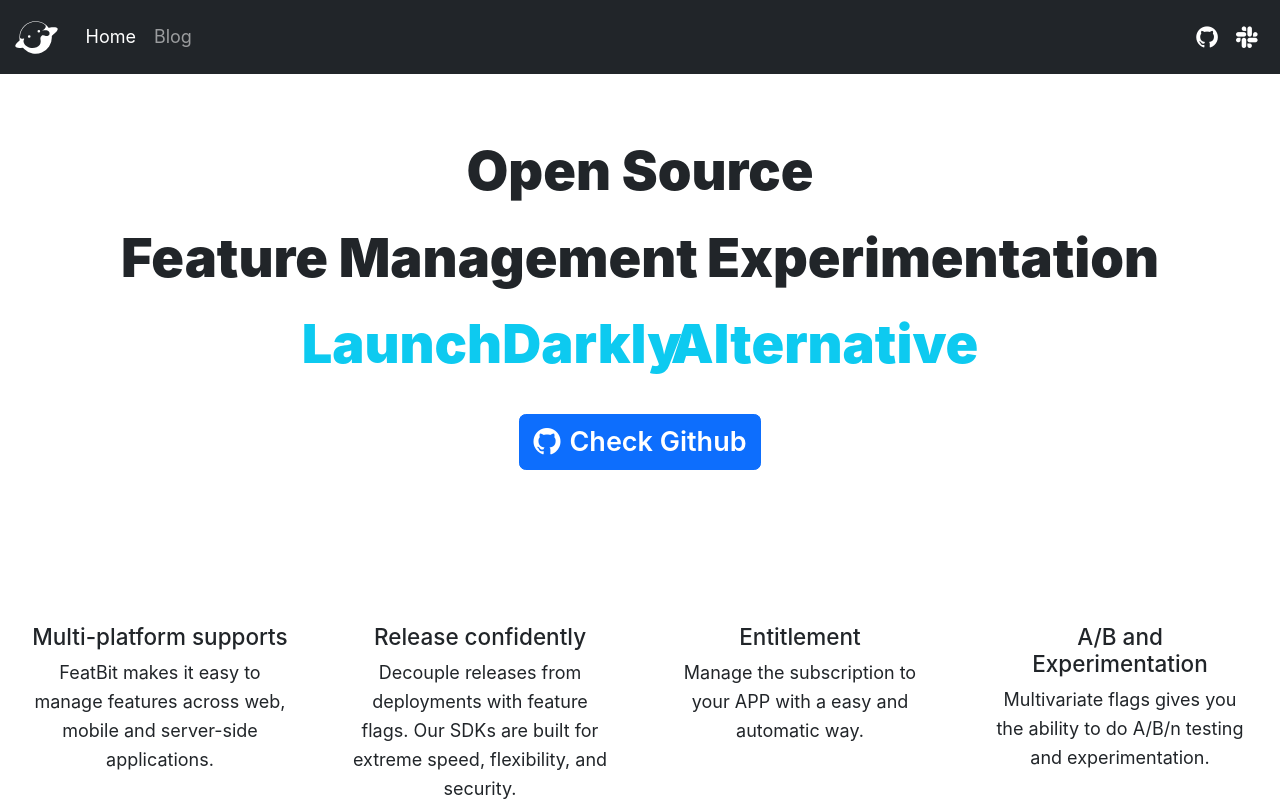
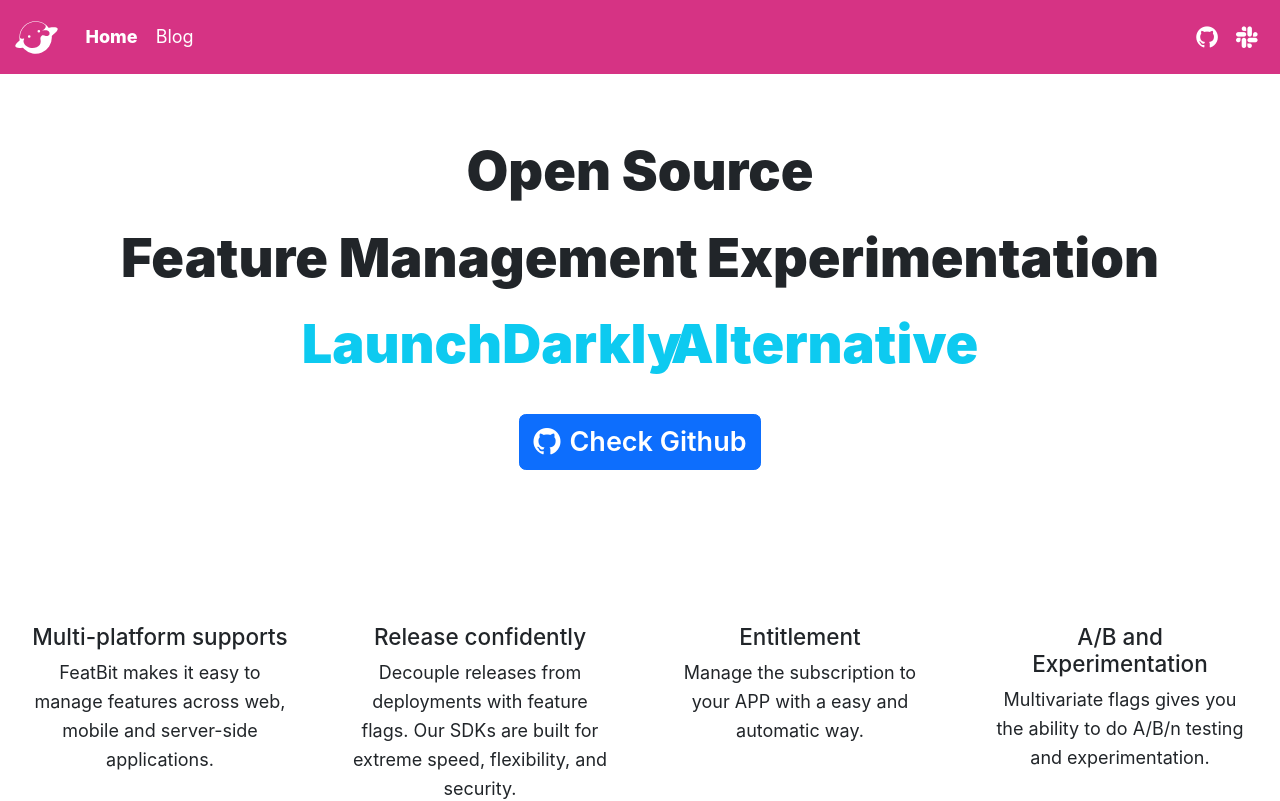
Before and after one commit to MichaelYuhe/official-website, a Next.js app: page / in a window 1280 px wide. Shown: the top 801 px of the page. Built offline with nearby package versions, Linux system fonts and the light colour scheme.

Commit message:
style navbar

```diff
--- a/components/layout/layout.js
+++ b/components/layout/layout.js
@@ -10,7 +10,7 @@
 
     return (
         <>
-            <header className="navbar navbar-expand-lg bg-body-tertiary sticky-top bg-dark navbar-dark">
+            <header className={`navbar navbar-expand-lg bg-body-tertiary sticky-top navbar-dark ${styles.navBg}`}>
                 <nav className="container-xxl bd-gutter flex-wrap flex-lg-nowrap">
                     <a className={`navbar-brand ${styles.logoBrand}`} href="/">
                         <Image
@@ -28,10 +28,10 @@
                     <div className="collapse navbar-collapse" id="navbarSupportedContent">
                         <ul className="navbar-nav me-auto mb-2 mb-lg-0">
                             <li className="nav-item">
-                                <Link className={`nav-link ${ pathname === '/' ? 'active' : ''}`} href="/">Home</Link>
+                                <Link className={`nav-link ${styles.navLink} ${ pathname === '/' ? styles.navLinkActive + " active" : ''}`} href="/">Home</Link>
                             </li>
                             <li className="nav-item">
-                                <Link className={`nav-link ${ pathname.startsWith('/blogs') ? 'active' : ''}`} href="/blogs">Blog</Link>
+                                <Link className={`nav-link ${styles.navLink} ${ pathname.startsWith('/blogs') ? styles.navLinkActive + " active" : ''}`} href="/blogs">Blog</Link>
                             </li>
                         </ul>
                         <ul className="navbar-nav ms-md-auto mb-2 mb-lg-0">
--- a/components/layout/layout.module.scss
+++ b/components/layout/layout.module.scss
@@ -1,5 +1,18 @@
 @import "../../node_modules/bootstrap/scss/functions";
 @import "../../node_modules/bootstrap/scss/variables";
+
+.navBg {
+  background-color: $pink-500;
+}
+
+.navLink {
+  color: rgba(255, 255, 255);
+}
+
+.navLinkActive {
+  color: rgba(255, 255, 255);
+  font-weight: 800;
+}
 
 .navIcon {
   font-size: 1.2rem;
```
